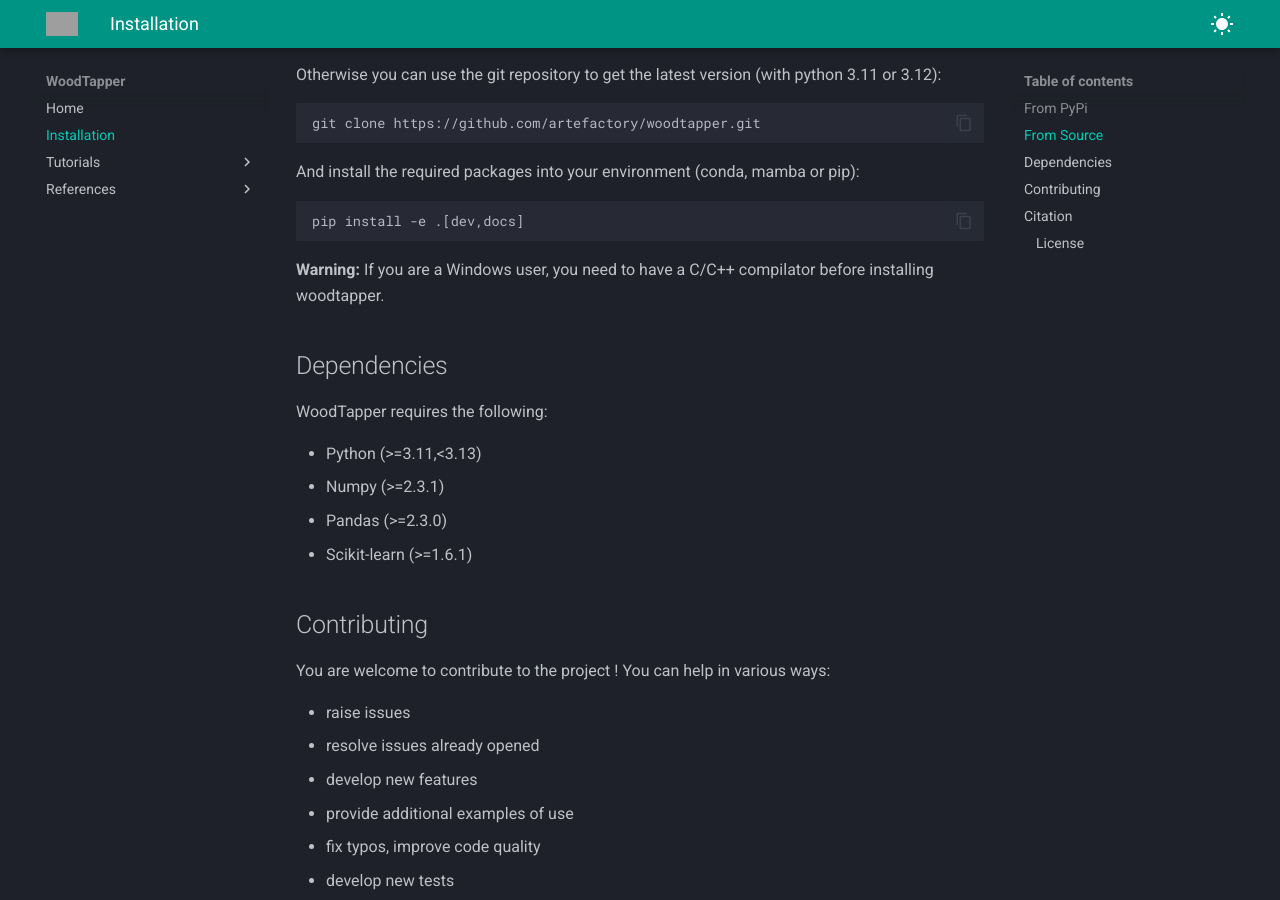
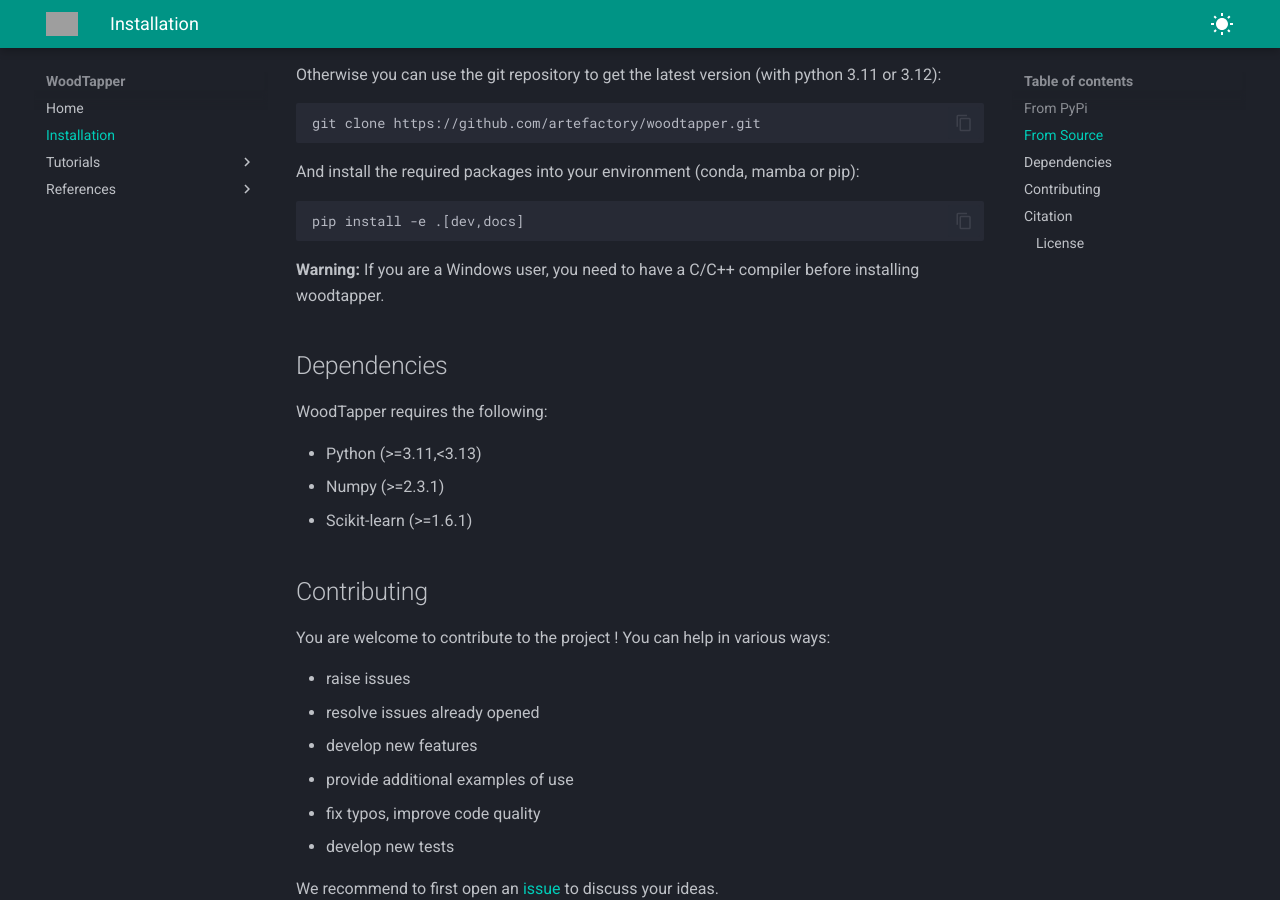
Before and after one commit to artefactory/woodtapper, an MkDocs documentation site: the page built from docs/installation.md, in a window 1280 px wide and 900 px high, scrolled down 407 px. Built offline with MkDocs 1.6.1 and Material for MkDocs 9.7.7, drawn with Linux system fonts in a browser that asks for light colours; grey boxes are pictures that could not be loaded.

Commit message:
Fix typos on warning for windows users

````diff
--- a/docs/installation.md
+++ b/docs/installation.md
@@ -19,7 +19,7 @@
 pip install -e .[dev,docs]
 ```
 
-**Warning:** If you are a Windows user, you need to have a C/C++ compilator before installing woodtapper.
+**Warning:** If you are a Windows user, you need to have a C/C++ compiler before installing woodtapper.
 
 ## Dependencies
 
@@ -27,7 +27,6 @@
 
 * Python (>=3.11,<3.13)
 * Numpy (>=2.3.1)
-* Pandas (>=2.3.0)
 * Scikit-learn (>=1.6.1)
 
 ## Contributing
````
Also changed, not shown: README.md (+1 -1 lines).
